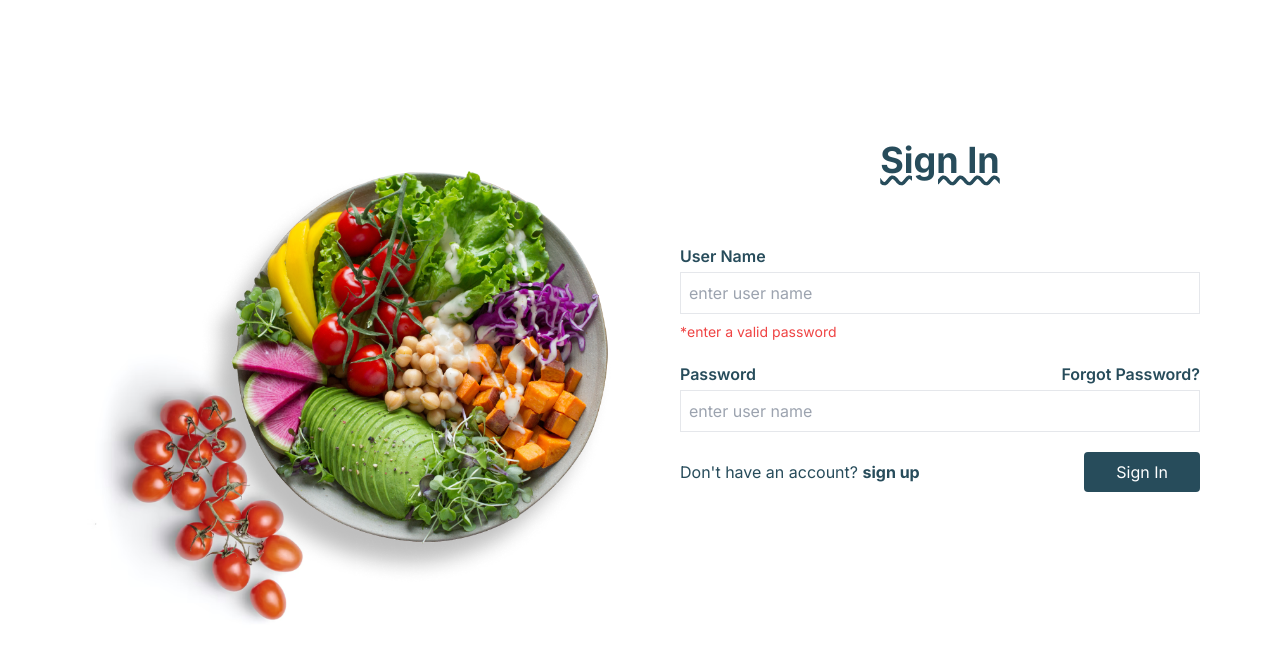
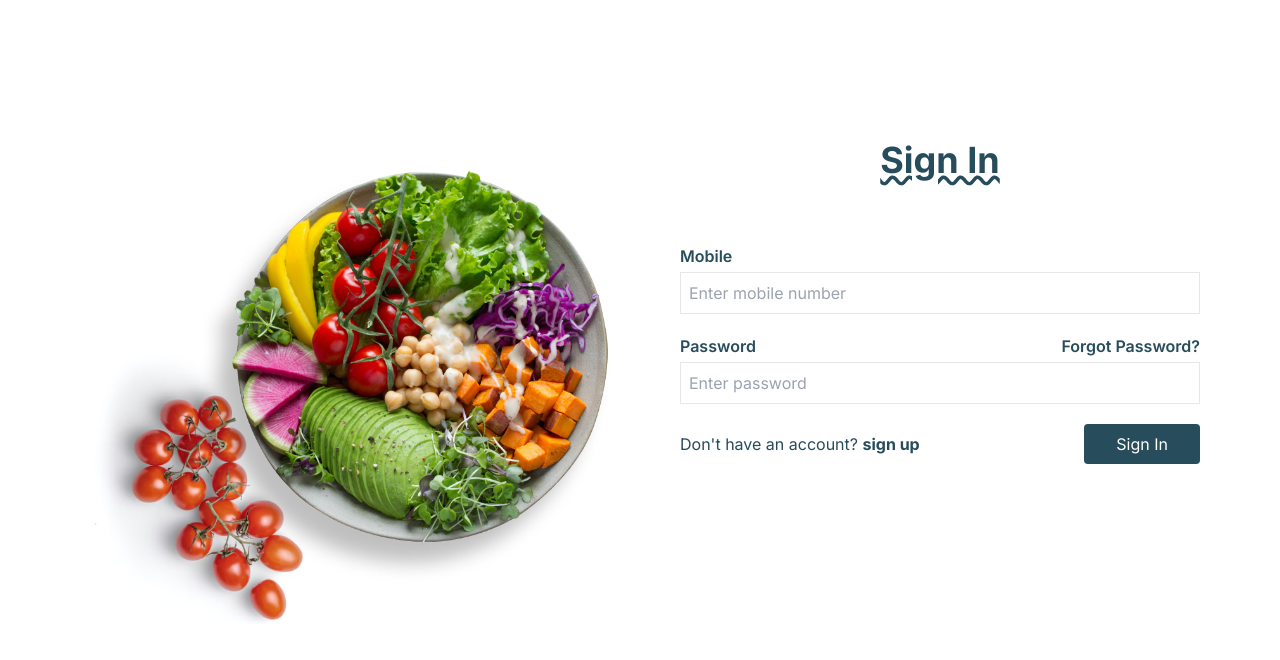
Before and after one commit to u-d-a-y-95/organick, a Next.js app: page /signin in a window 1280 px wide. Shown: the top 660 px of the page. Built offline with nearby package versions, Linux system fonts and the light colour scheme.

Commit message:
function signin page

```diff
--- a/package.json
+++ b/package.json
@@ -10,6 +10,7 @@
   },
   "dependencies": {
     "@heroicons/react": "^2.0.18",
+    "@hookform/resolvers": "^3.1.1",
     "@types/node": "20.3.1",
     "@types/react": "18.2.13",
     "@types/react-dom": "18.2.6",
@@ -20,7 +21,9 @@
     "postcss": "8.4.24",
     "react": "18.2.0",
     "react-dom": "18.2.0",
+    "react-hook-form": "^7.45.2",
     "tailwindcss": "3.3.2",
-    "typescript": "5.1.3"
+    "typescript": "5.1.3",
+    "zod": "^3.21.4"
   }
 }
--- a/src/app/(auth)/signin/page.tsx
+++ b/src/app/(auth)/signin/page.tsx
@@ -1,7 +1,33 @@
+"use client";
+
+import { SigninForm } from "@/utils/types/signin";
 import Image from "next/image";
 import Link from "next/link";
+import { useForm } from "react-hook-form";
+import { zodResolver } from "@hookform/resolvers/zod";
+import * as z from "zod";
+
+const schema = z.object({
+  mobile: z.string().min(11, "enter a valid mobile number"),
+  password: z.string().min(6, "enter at least 6 charecters"),
+});
 
 export default function SignIn() {
+  const {
+    register,
+    handleSubmit,
+    formState: { errors },
+  } = useForm<SigninForm>({
+    defaultValues: {
+      mobile: "",
+      password: "",
+    },
+    resolver: zodResolver(schema),
+  });
+
+  const onsubmit = (data: SigninForm) => {
+    console.log(data);
+  };
   return (
     <div className="flex  text-primary ">
       <div className="hidden lg:block relative w-[600px] h-[600px] ">
@@ -12,20 +38,38 @@ export default function SignIn() {
         <div className="text-center text-4xl font-bold underline decoration-wavy">
           Sign In
         </div>
+        <form onSubmit={handleSubmit(onsubmit)}>
           <div className="mt-16">
             <div className="flex flex-col">
-            <label className="font-semibold mb-1">User Name</label>
-            <input placeholder="enter user name" className="border p-2" />
+              <label className="font-semibold mb-1">Mobile</label>
+              <input
+                placeholder="Enter mobile number"
+                className="border p-2 [appearance:textfield]"
+                type="number"
+                {...register("mobile")}
+              />
+              {errors["mobile"] && (
                 <span className="text-red-500 text-sm mt-2">
-              *enter a valid password
+                  *{errors["mobile"].message}
                 </span>
+              )}
             </div>
             <div className="flex flex-col mt-5">
               <label className="font-semibold mb-1 flex justify-between">
                 <span>Password</span>
                 <Link href="/forgotpassword">Forgot Password?</Link>
               </label>
-            <input placeholder="enter user name" className="border p-2" />
+              <input
+                placeholder="Enter password"
+                className="border p-2"
+                type="string"
+                {...register("password")}
+              />
+              {errors["password"] && (
+                <span className="text-red-500 text-sm mt-2">
+                  *{errors["password"].message}
+                </span>
+              )}
             </div>
           </div>
           <div className="mt-5 flex justify-between items-center">
@@ -41,6 +85,7 @@ export default function SignIn() {
               Sign In
             </button>
           </div>
+        </form>
       </div>
     </div>
   );
--- a/src/app/globals.css
+++ b/src/app/globals.css
@@ -2,6 +2,12 @@
 @tailwind components;
 @tailwind utilities;
 
+@layer utilities {
+  input[type="number"]::-webkit-inner-spin-button,
+  input[type="number"]::-webkit-outer-spin-button {
+    @apply appearance-none;
+  }
+}
 
 .animate-infinite{
   animation-iteration-count:infinite ;
--- a/src/components/layout/header.tsx
+++ b/src/components/layout/header.tsx
@@ -1,5 +1,6 @@
 import Image from "next/image";
 import Navbar from "./navbar";
+
 import {
   ShoppingCartIcon,
   MagnifyingGlassIcon,
@@ -7,7 +8,8 @@ import {
 
 export default function Header() {
   return (
-    <div className="container mx-auto flex h-24 justify-between items-center px-10">
+    <div className="sticky top-0 bg-white z-10 shadow-lg">
+      <div className="container mx-auto flex h-24 justify-between items-center px-10 sticky">
         <div>
           <Image width="100" height="100" src="/img/logo.png" alt="logo" />
         </div>
@@ -29,5 +31,6 @@ export default function Header() {
           </div>
         </div>
       </div>
+    </div>
   );
 }
--- /dev/null
+++ b/src/utils/types/signin.ts
@@ -0,0 +1,4 @@
+export interface SigninForm {
+    mobile:string
+    password:string
+}
```
Also changed, not shown: 1 other file (tests, documents, lock files or other folders). Lines whose indentation alone changed are shown as unchanged.
